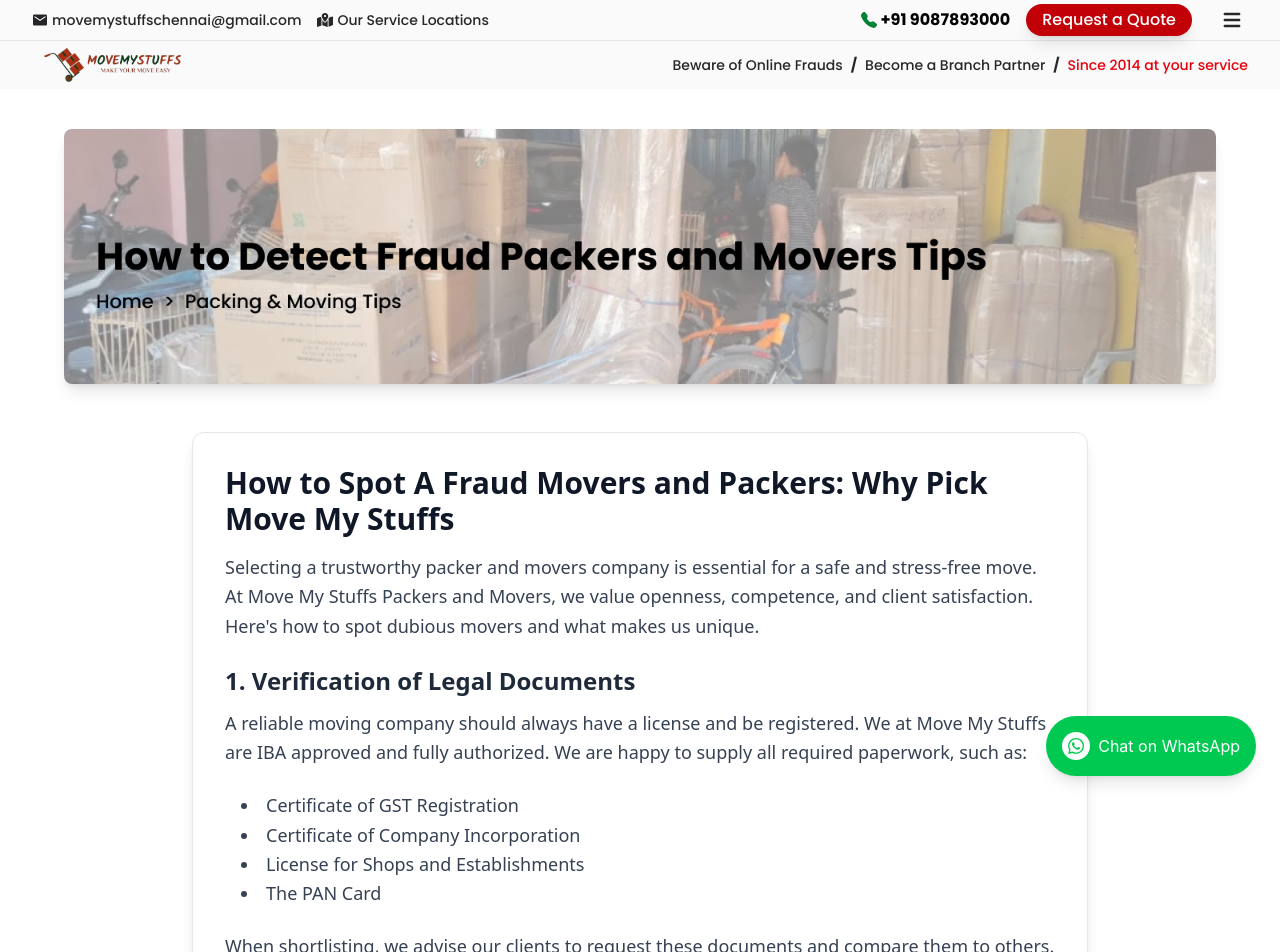
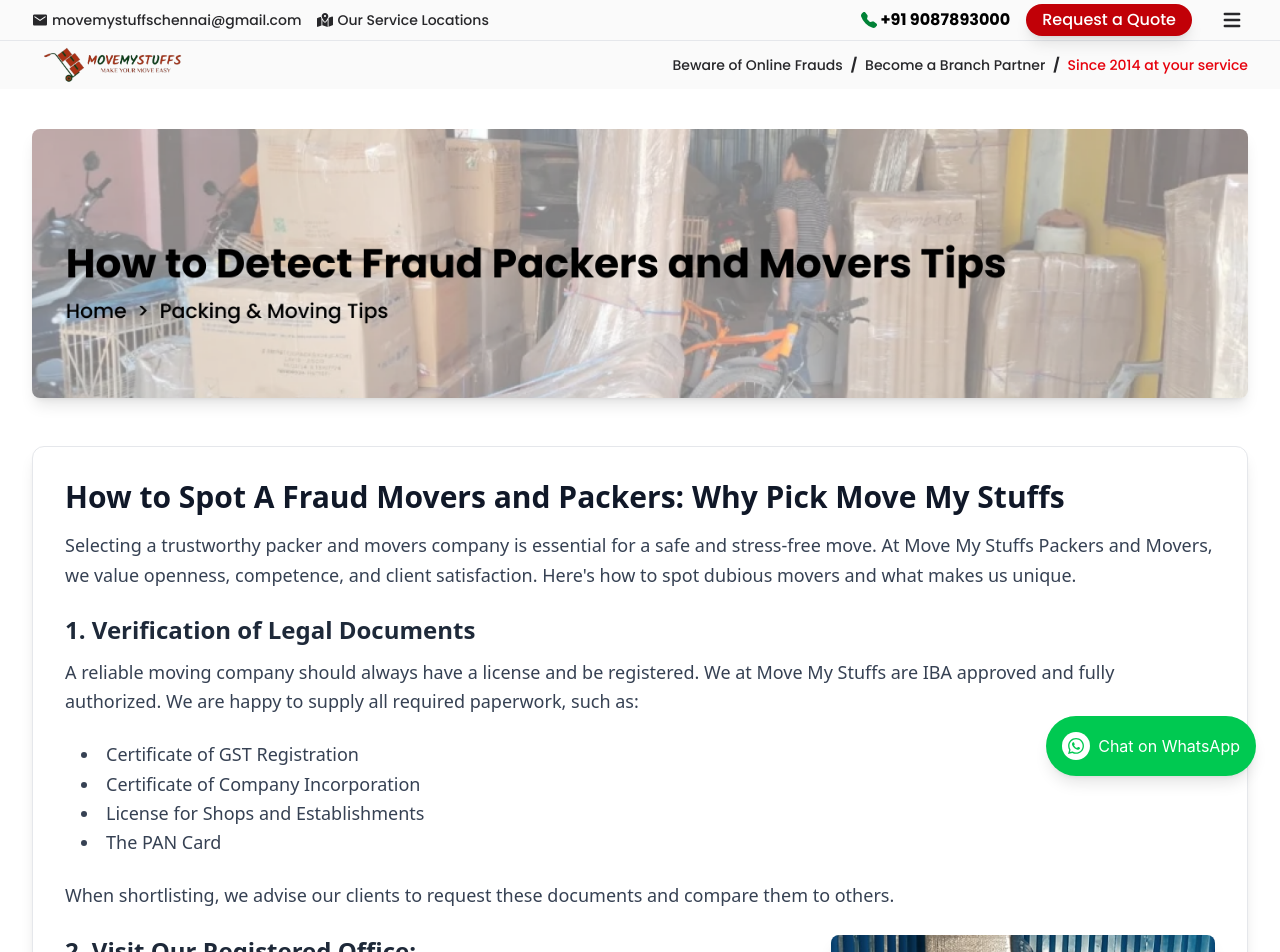
Before and after one commit to ramasubramanian6/p-mm, a React (Vite) app: page /beaware in a window 1280 px wide. Shown: the top 952 px of the page. Built offline with nearby package versions, Linux system fonts and the light colour scheme.

Commit message:
bug has removed from menu bar

```diff
--- a/src/pages/Beaware.jsx
+++ b/src/pages/Beaware.jsx
@@ -4,9 +4,9 @@
 
 const ArticlePage = () => {
   return (
-    <div className="min-h-screen bg-white flex flex-col items-center py-10 px-4 sm:px-6 lg:px-8">
+    <div className="min-h-screen w-full bg-white flex flex-col items-center py-10 px-4 sm:px-6 lg:px-8">
       {/* Top banner image */}
-      <div className="relative w-full max-w-6xl mb-12">
+      <div className="relative w-full  mb-12">
         <img
           src={banner}
           className="w-full h-auto object-cover rounded-lg shadow-lg"
@@ -15,7 +15,7 @@
       </div>
 
       {/* Main content area for the article */}
-      <div className="w-full max-w-4xl bg-white p-6 sm:p-8 rounded-xl shadow-lg border border-gray-200">
+      <div className="w-full  bg-white p-6 sm:p-8 rounded-xl shadow-lg border border-gray-200">
         {/* Article content directly in JSX */}
         <h2 className="text-2xl sm:text-3xl font-bold mb-4 text-gray-900">How to Spot A Fraud Movers and Packers: Why Pick Move My Stuffs</h2>
         <p className="mb-6 text-gray-700 text-base sm:text-lg leading-relaxed">
--- a/src/pages/Becameone.jsx
+++ b/src/pages/Becameone.jsx
@@ -46,7 +46,7 @@
     return (
         <div className="min-h-screen w-full bg-white flex flex-col items-center py-10 px-4 sm:px-6 lg:px-8">
             {/* Main banner image at the top */}
-            <div className="relative w-full max-w-6xl mb-12">
+            <div className="relative w-full  mb-12">
                 <img
                     src={"https://storage.googleapis.com/tagjs-prod.appspot.com/v1/oGkckgQyEn/n1wb7cc7_expires_30_days.png"}
                     className="w-full h-auto object-cover rounded-lg shadow-lg"
@@ -55,7 +55,7 @@
             </div>
 
             {/* Title and description section */}
-            <div className="w-full max-w-4xl text-center mb-8">
+            <div className="w-full  text-center mb-8">
                 <h1 className="text-4xl sm:text-5xl font-extrabold text-gray-900 mb-4">
                     Become our Partner
                 </h1>
@@ -63,7 +63,7 @@
 
             {/* Form and Image Side-by-Side Container */}
             {/* This flex container arranges the form and the illustration */}
-            <div className="w-full max-w-6xl flex flex-col md:flex-row items-start justify-center gap-8 lg:gap-12">
+            <div className="w-full flex flex-col md:flex-row items-start justify-center gap-8 lg:gap-12">
 
                 {/* The Form - now takes up more width on larger screens */}
                 <form onSubmit={handleSubmit} className="w-full md:w-2/3 bg-white p-6 sm:p-8 rounded-xl shadow-lg border border-gray-200">
```
